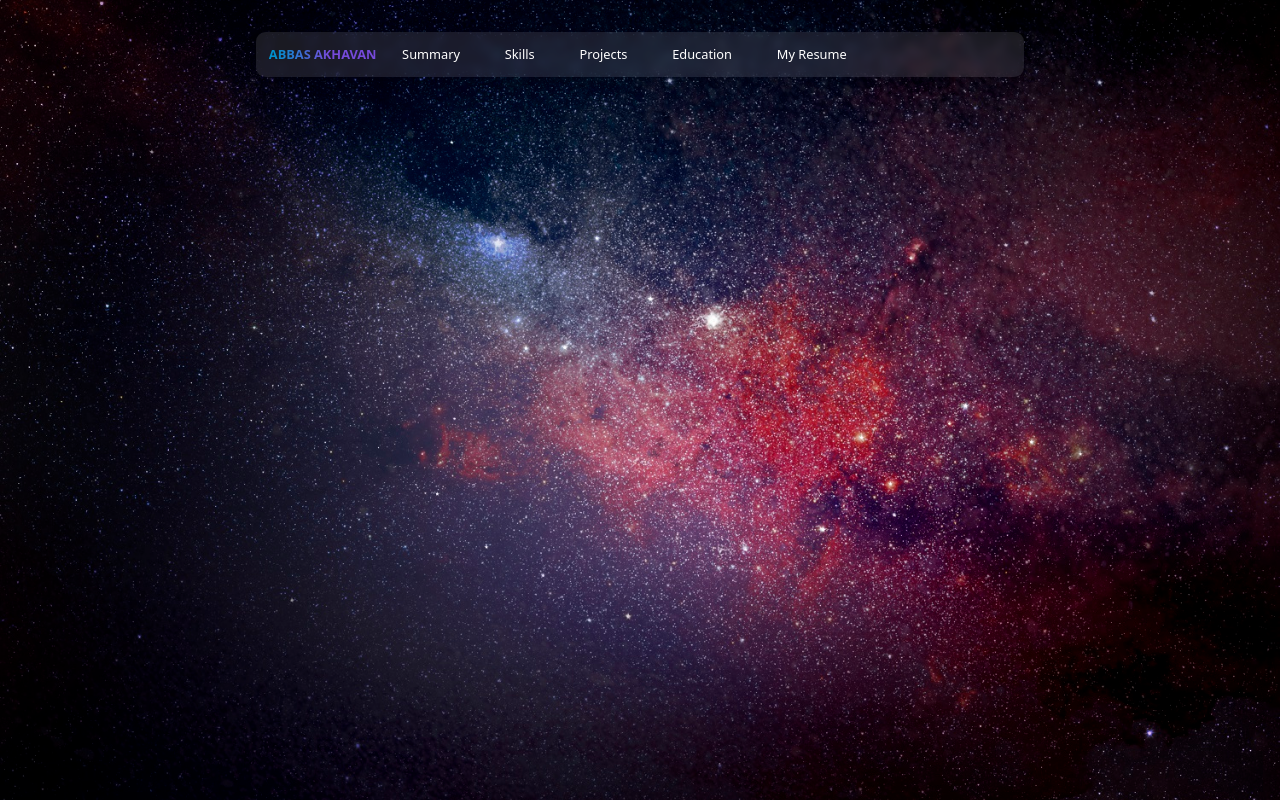
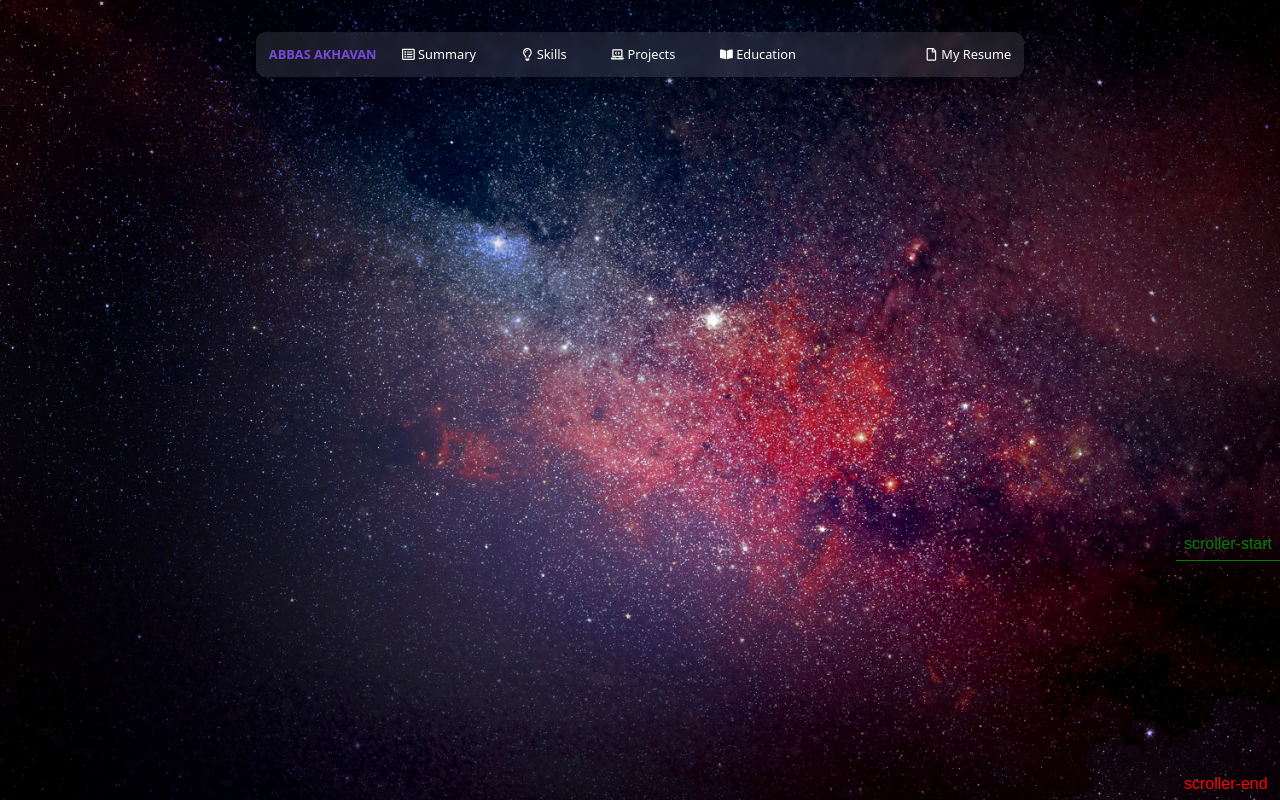
Before and after one commit to abbas-akhavan/Portfolio, a React (Vite) app: page / in a window 1280 px wide. Shown: the top 800 px of the page. Built offline with nearby package versions, Linux system fonts and the light colour scheme.

Commit message:
some changes

```diff
--- a/package.json
+++ b/package.json
@@ -14,7 +14,8 @@
     "@gsap/react": "^2.1.1",
     "gsap": "^3.12.5",
     "react": "^18.2.0",
-    "react-dom": "^18.2.0"
+    "react-dom": "^18.2.0",
+    "react-icons": "^5.2.1"
   },
   "devDependencies": {
     "@types/react": "^18.2.15",
--- a/src/App.jsx
+++ b/src/App.jsx
@@ -2,26 +2,54 @@ import { useState } from "react";
 import gsap from "gsap";
 import NavBar from "./components/NavBar";
 import { useGSAP } from "@gsap/react";
+import { ScrollTrigger } from "gsap/ScrollTrigger";
+
+import { FaRegListAlt } from "react-icons/fa";
+import { FaRegLightbulb } from "react-icons/fa";
+import { FaLaptopCode } from "react-icons/fa";
+import { FaBookOpen } from "react-icons/fa";
+import { FaRegFile } from "react-icons/fa";
 
 function App() {
-  const [darkMode,setDarkMode] = useState(true);
-  // useGSAP(()=>{
-  //   gsap.to('#logo', {
-  //     duration: 1,
-  //     scrambleText: {
-  //       text: "THIS IS NEW TEXT",
-  //       chars: "XO",
-  //       revealDelay: 0.5,
-  //       speed: 0.3,
-  //       newClass: "myClass"
-  //     }
-  //   });
-  // })
+  const [darkMode, setDarkMode] = useState(true);
+  useGSAP(() => {
+    gsap.registerPlugin(ScrollTrigger);
+
+    const summaryTL = gsap.timeline({
+      scrollTrigger: {
+        trigger: "#summary",
+        start: "top 70%",
+        end: "bottom+=50% bottom",
+        scrub : 1,
+        markers : true
+      },
+    });
+
+    summaryTL.from("#summary >div", {
+      xPercent: -20,
+      opacity: 0,
+    });
+  });
   return (
     <>
-    <NavBar/>
-      <main>
-
+      <NavBar />
+      <main className="h-[2000px] w-[60%] pt-[1000px] mx-auto">
+        <section id="summary">
+          <div>
+            <div className="flex gap-2 text-white font-bold items-center">
+              <FaRegListAlt /> Summary
+            </div>
+            <div className="grid  gap-6 grid-cols-[1fr_3fr]">
+              <img src="/images/Abbas.jpg" alt="" />
+              <div>
+                Lorem ipsum dolor sit amet consectetur adipisicing elit. Vel
+                totam odit qui distinctio omnis aut. Qui laudantium et quaerat
+                minima molestias modi blanditiis ratione, asperiores, dolorum
+                illum exercitationem pariatur reiciendis.
+              </div>
+            </div>
+          </div>
+        </section>
       </main>
     </>
   );
--- a/src/components/NavBar.jsx
+++ b/src/components/NavBar.jsx
@@ -1,48 +1,56 @@
 import gsap from "gsap";
-import { useGSAP } from '@gsap/react';
-import React, { useEffect, useRef } from 'react';
+import { useGSAP } from "@gsap/react";
+import { FaRegListAlt } from "react-icons/fa";
+import { FaRegLightbulb } from "react-icons/fa";
+import { FaLaptopCode } from "react-icons/fa";
+import { FaBookOpen } from "react-icons/fa";
+import { FaRegFile } from "react-icons/fa";
+import React, { useEffect, useRef } from "react";
 
 
 const NavBar = () => {
-    useGSAP(()=>{
-
-      const navTL = gsap.timeline();
-      navTL.from('#navbar' , {
-        duration : 1.5,
-        y : -50,
-        opacity : 0,
-        ease : "elastic.out(1,0.5)"
+  useGSAP(() => {
+    const navTL = gsap.timeline();
+    navTL
+      .from("#navbar", {
+        duration: 1.5,
+        y: -50,
+        opacity: 0,
+        ease: "elastic.out(1,0.5)",
       })
-.from('#menu li' , {
-        duration : .5,
-        opacity : 0,
-        yPercent : -100,
-        stagger : .05,
-      })
-      .from('#logo' , {
-        duration : 1.5,
-        scale : 0,
-        opacity : 0,
-        ease : "elastic.out(1,0.5)"
-      })
-
-
-      })
+      .from("#menu li", {
+        duration: 0.5,
+        opacity: 0,
+        yPercent: -100,
+        stagger: 0.05,
+      },'-=.5')
+      .from("#logo", {
+        duration: 1.5,
+        scale: 0,
+        opacity: 0,
+        ease: "elastic.out(1,0.5)",
+      });
+  });
   return (
-    <nav id="navbar" className="fixed top-10 left-1/2 -translate-x-1/2 w-[60%] rounded-xl bg-blurBgColor  backdrop-blur-sm shadow-lg flex gap-8 p-4">
-      <span id="logo" className="text-white font-black">ABBAS AKHAVAN</span>
-      <ul id="menu" className="flex text-white gap-14">
-        <li>Summary</li>
-        <li>Skills</li>
-        <li>Projects</li>
-        <li>Education</li>
-        <li>My Resume</li>
+    <nav
+      id="navbar"
+      className="fixed top-10 left-1/2 -translate-x-1/2 w-[60%] rounded-xl bg-blurBgColor  backdrop-blur-sm shadow-lg flex gap-8 p-4"
+    >
+      <span id="logo" className="text-white font-black">
+        ABBAS AKHAVAN
+      </span>
+      <ul id="menu" className="flex text-white gap-14 grow *:cursor-pointer *:flex *:items-center *:gap-1">
+        <li ><FaRegListAlt /> Summary</li>
+        <li ><FaRegLightbulb /> Skills</li>
+        <li ><FaLaptopCode /> Projects</li>
+        <li ><FaBookOpen /> Education</li>
+        <a href="#" className=" ml-auto"><FaRegFile /> My Resume</a>
       </ul>
     </nav>
-  )
-}
+  );
+};
 
-export default NavBar
+export default NavBar;
 
 // scrambleText: {
 //   text: "THIS IS NEW TEXT",
--- a/styles/input.css
+++ b/styles/input.css
@@ -8,6 +8,7 @@
     background-image: url("../src/assets/mybg.jpg");
     background-repeat: no-repeat;
     background-size: cover;
+    background-attachment: fixed;
   }
 }
 @tailwind components;
--- a/styles/main.css
+++ b/styles/main.css
@@ -454,6 +454,7 @@ body {
   background-image: url("../src/assets/mybg.jpg");
   background-repeat: no-repeat;
   background-size: cover;
+  background-attachment: fixed;
 }
 
 *, ::before, ::after {
@@ -601,12 +602,33 @@ body {
   top: 2.5rem;
 }
 
+.mx-auto {
+  margin-left: auto;
+  margin-right: auto;
+}
+
+.ml-auto {
+  margin-left: auto;
+}
+
 .flex {
   display: flex;
 }
 
+.grid {
+  display: grid;
+}
+
+.h-\[2000px\] {
+  height: 2000px;
+}
+
 .w-\[60\%\] {
   width: 60%;
+}
+
+.grow {
+  flex-grow: 1;
 }
 
 .-translate-x-1\/2 {
@@ -614,20 +636,28 @@ body {
   transform: translate(var(--tw-translate-x), var(--tw-translate-y)) rotate(var(--tw-rotate)) skewX(var(--tw-skew-x)) skewY(var(--tw-skew-y)) scaleX(var(--tw-scale-x)) scaleY(var(--tw-scale-y));
 }
 
-.flex-row {
-  flex-direction: row;
+.grid-cols-\[1fr_3fr\] {
+  grid-template-columns: 1fr 3fr;
 }
 
-.flex-row-reverse {
-  flex-direction: row-reverse;
+.items-center {
+  align-items: center;
 }
 
 .gap-14 {
   gap: 3.5rem;
 }
 
+.gap-2 {
+  gap: 0.5rem;
+}
+
 .gap-8 {
   gap: 2rem;
+}
+
+.gap-6 {
+  gap: 1.5rem;
 }
 
 .overflow-hidden {
@@ -646,8 +676,24 @@ body {
   padding: 1rem;
 }
 
+.pt-32 {
+  padding-top: 8rem;
+}
+
+.pt-48 {
+  padding-top: 12rem;
+}
+
+.pt-\[1000px\] {
+  padding-top: 1000px;
+}
+
 .font-black {
   font-weight: 900;
+}
+
+.font-bold {
+  font-weight: 700;
 }
 
 .text-white {
@@ -666,3 +712,19 @@ body {
   -webkit-backdrop-filter: var(--tw-backdrop-blur) var(--tw-backdrop-brightness) var(--tw-backdrop-contrast) var(--tw-backdrop-grayscale) var(--tw-backdrop-hue-rotate) var(--tw-backdrop-invert) var(--tw-backdrop-opacity) var(--tw-backdrop-saturate) var(--tw-backdrop-sepia);
   backdrop-filter: var(--tw-backdrop-blur) var(--tw-backdrop-brightness) var(--tw-backdrop-contrast) var(--tw-backdrop-grayscale) var(--tw-backdrop-hue-rotate) var(--tw-backdrop-invert) var(--tw-backdrop-opacity) var(--tw-backdrop-saturate) var(--tw-backdrop-sepia);
 }
+
+.\*\:flex > * {
+  display: flex;
+}
+
+.\*\:cursor-pointer > * {
+  cursor: pointer;
+}
+
+.\*\:items-center > * {
+  align-items: center;
+}
+
+.\*\:gap-1 > * {
+  gap: 0.25rem;
+}
```
Also changed, not shown: 1 other file (tests, documents, lock files or other folders).
